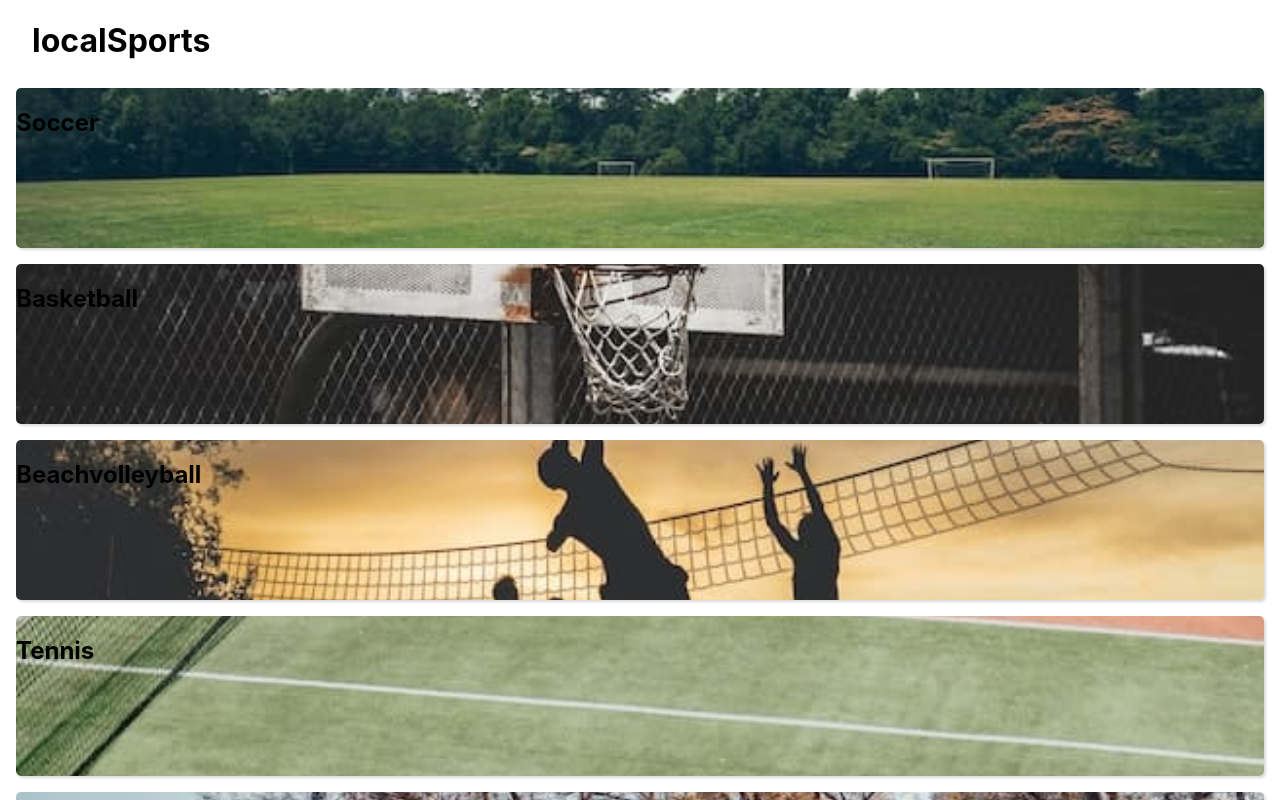
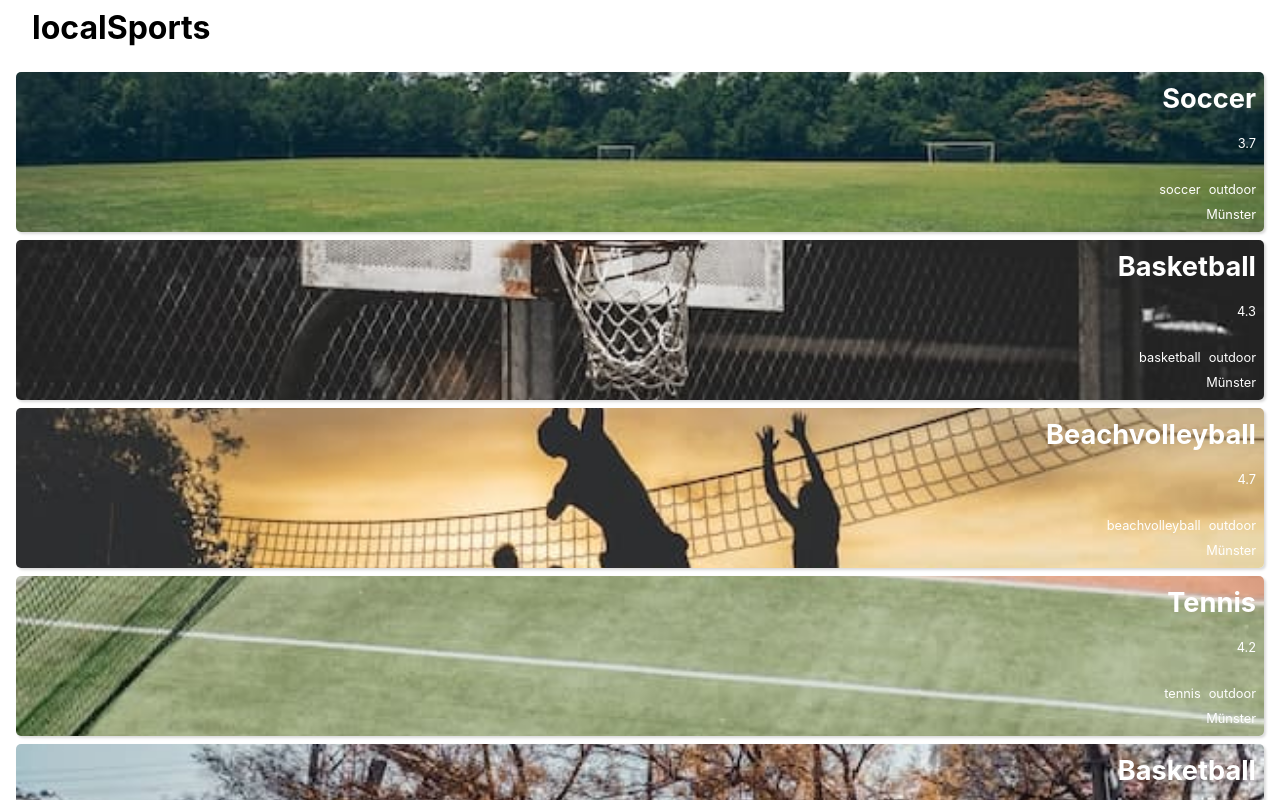
Before and after one commit to marvinRoellecke/capstone-project-ts, a Next.js app: page / in a window 1280 px wide. Built offline with nearby package versions, Linux system fonts and the light colour scheme.

Commit message:
component Item: create styled component for Items details and use data from dummyArray

```diff
--- a/components/GlobalStyles.js
+++ b/components/GlobalStyles.js
@@ -12,6 +12,8 @@ const GlobalStyles = createGlobalStyle`
 
     * {
         box-sizing: border-box;
+        padding: 0;
+        margin: 0;
         xborder: 1px solid black
     }
 
@@ -23,8 +25,7 @@ const GlobalStyles = createGlobalStyle`
     }
 
     body {
-        padding: 0;
-        margin: 0;
+
         font-family: -apple-system, BlinkMacSystemFont, "Segoe UI", Roboto, Helvetica, Arial, sans-serif, "Apple Color Emoji", "Segoe UI Emoji", "Segoe UI Symbol";
     }
 
--- a/components/Header/Header.js
+++ b/components/Header/Header.js
@@ -9,5 +9,5 @@ export default function Header() {
 }
 
 const StyledH1 = styled.h1`
-  margin-left: 2rem;
+  margin: 0.5rem 0 0 2rem;
 `;
--- a/components/Item/Item.js
+++ b/components/Item/Item.js
@@ -4,25 +4,60 @@ import Image from "next/image.js";
 export default function Item({ item }) {
   return (
     <StyledLi image={item.image}>
-      <h2>{item.title}</h2>
+      <StyledTitle>{item.title}</StyledTitle>
+      <StyledRating>{item.rating}</StyledRating>
+      <StyledTags>
+        {item.tags.map((tag) => (
+          <StyledTag key={tag}>{tag}</StyledTag>
+        ))}
+      </StyledTags>
+
+      <StyledAddress>{item.address.city}</StyledAddress>
     </StyledLi>
   );
 }
 
 const StyledLi = styled.li`
+  font-size: 0.8rem;
   height: 10rem;
   box-shadow: var(--box-shadow);
   border-radius: var(--border-radius);
-  margin: 0.5rem 1rem;
+  margin: 0 1rem;
+  padding: 0 0.5rem;
   background-image: url(${(props) => props.image});
   background-position: center;
   background-size: cover;
+  text-align: right;
+  color: var(--color-background);
   display: grid;
   grid-template-columns: repeat(4, 1fr);
   grid-template-rows: auto;
   grid-template-areas:
-    ". . title title"
+    "title title title title"
     ". . . rating "
     ". . tags tags"
     ". . city city";
+  align-items: center;
 `;
+
+const StyledTitle = styled.h2`
+  grid-area: title;
+  font-size: 1.7rem;
+`;
+
+const StyledRating = styled.p`
+  grid-area: rating;
+`;
+
+const StyledTags = styled.div`
+  grid-area: tags;
+  align-self: flex-end;
+`;
+
+const StyledTag = styled.span`
+  margin-left: 0.5rem;
+`;
+
+const StyledAddress = styled.p`
+  grid-area: city;
+`;
--- a/components/ItemListGeneral/ItemListGeneral.js
+++ b/components/ItemListGeneral/ItemListGeneral.js
@@ -17,5 +17,6 @@ export default function ItemListGeneral() {
 const StyledUl = styled.ul`
   list-style: none;
   display: grid;
-  padding: 0;
+  gap: 0.5rem;
+  margin: 0.5rem 0;
 `;
```
